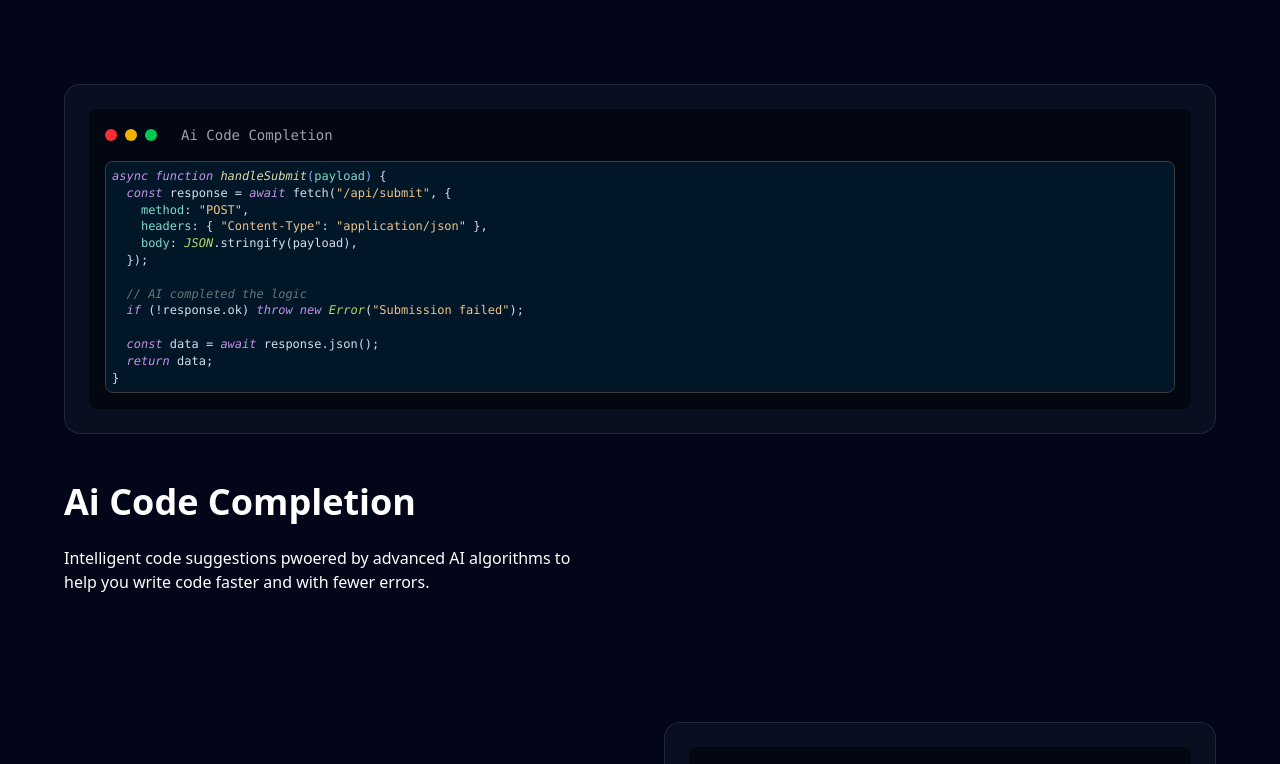
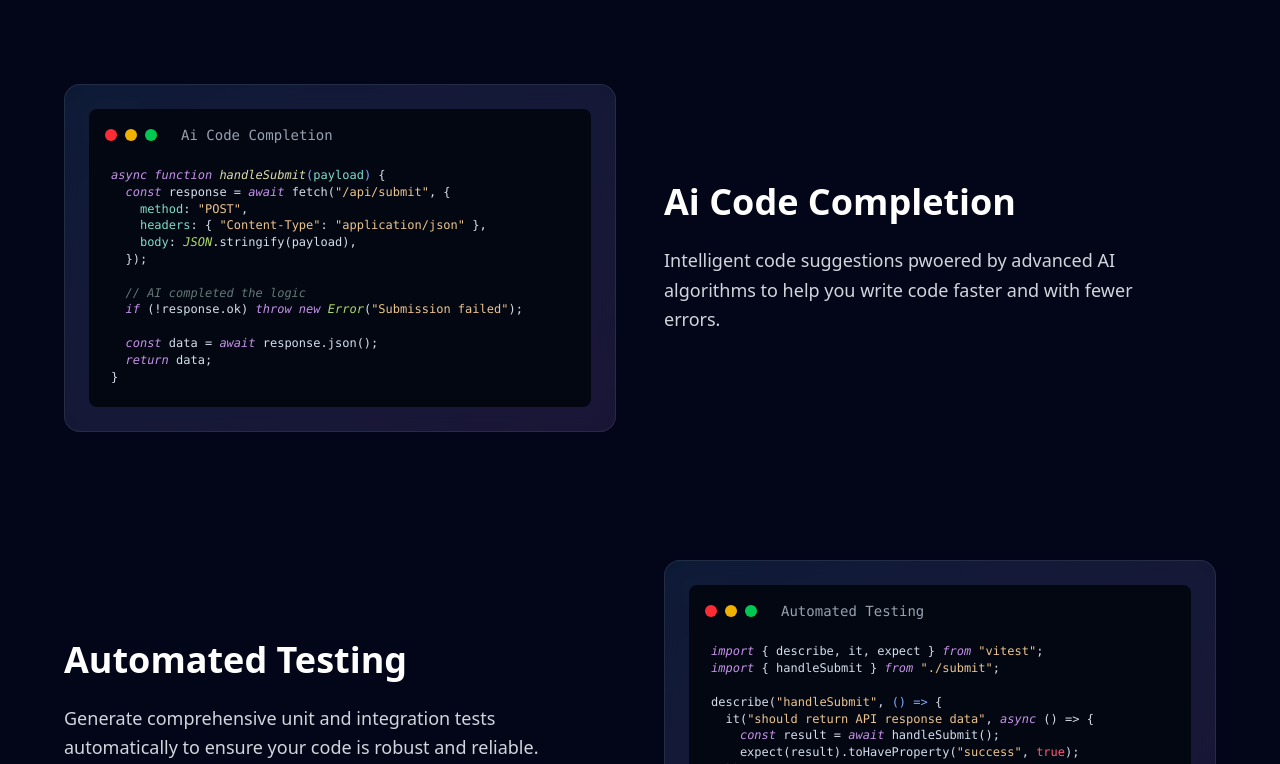
Before and after one commit to sushimaple/SproutAI-landingpage-reactjs-tailwind, a React (Vite) app: page / in a window 1280 px wide. Shown: the part 996-1760 px from the top of the page. Built offline with nearby package versions, Linux system fonts and the light colour scheme.

Commit message:
finalize the features component

```diff
--- a/src/components/Features.jsx
+++ b/src/components/Features.jsx
@@ -75,12 +75,16 @@ export default function Features() {
           {features.map((features, key) => (
             <div
               key={key}
-              className={`flex flex-col lg:flex-grow items-center gap-8 sm:gap-12 ${
+              className={`flex flex-col lg:flex-row items-center gap-8 sm:gap-12 ${
                 features.imagePosition === "right" ? "lg:flex-row-reverse" : ""
               }`}
             >
               <div className="flex-1 w-full">
                 <div className="relative group">
+                  <div
+                    className="absolute inset-0 bg-gradient-to-br from-blue-500/20 to-purple-500/20
+                rounded-xl sm:rounded-2xl transition-all duration-500"
+                  />
                   <div
                     className="relative bg-gray-900/50 backdrop-blur-sm border border-gray-700/50
                 rounded-xl sm:rounded-2xl p-4 sm:p-6 overflow-hidden group-hover:border-1
@@ -104,11 +108,11 @@ export default function Features() {
                           style={nightOwl}
                           customStyle={{
                             margin: 0,
+                            background: "transparent",
                             borderRadius: "8px",
                             fontSize: "0.75rem",
                             lineHeight: "1.4",
                             height: "100%",
-                            border: "1px solid #3c3c3c",
                           }}
                           wrapLines={true}
                         >
@@ -125,7 +129,9 @@ export default function Features() {
                   <h3 className="text-4xl sm:text-3xl lg:text-4xl font-bold mb-4 sm:mb-6 text-white">
                     {features.title}
                   </h3>
-                  <p>{features.description}</p>
+                  <p className="text-gray-300 text-base text-xl sm:text-lg leading-relaxed">
+                    {features.description}
+                  </p>
                 </div>
               </div>
             </div>
--- a/src/data/codeExample.js
+++ b/src/data/codeExample.js
@@ -57,7 +57,7 @@ export const codeExamples = {
     const [open, setOpen] = useState(false);
 
     return (
-        <nav className="fixed top-0 w-full bg-slate-950 text-white p-4 flex justify-between">
+        <nav className="fixed top-0 w-full bg-slate-950 text-white p-4 flex">
             <span className="font-bold">
                 SproutAI
             </span>
```
